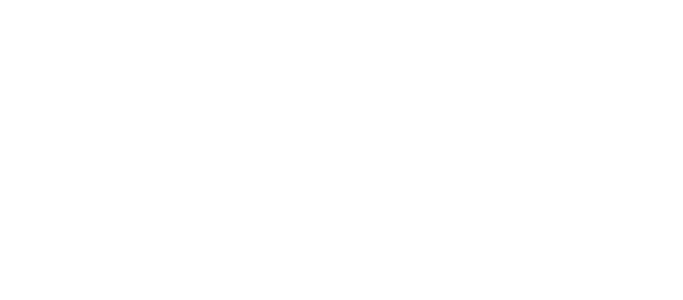
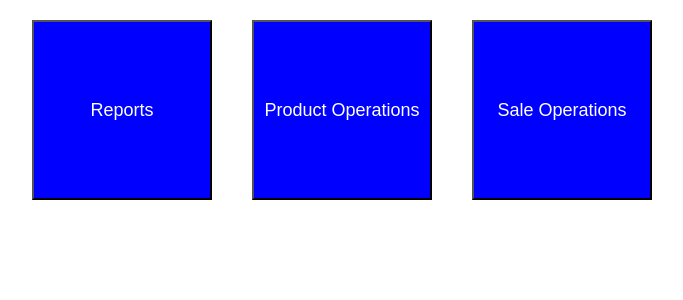
Before and after one commit to BLM3041/market_place, a Vue app in the folder client/frontend/: page /sellers/1 in a window 1280 px wide. Before the commit this address had no page. Shown: the top 300 px of the page, without its empty margins (298-981 px from the left). Built offline with nearby package versions, Linux system fonts and the light colour scheme; the HTML template or start-up script is replaced by a standard one.

Commit message:
routing for seller

```diff
--- a/client/frontend/src/components/login.vue
+++ b/client/frontend/src/components/login.vue
@@ -25,7 +25,7 @@
       }
   },
   methods: {
-      async handleSubmit(){
+       handleSubmit(){
 
           const data = {
               username : this.username,
@@ -38,20 +38,21 @@
               console.log("Belediyem")
             if(data.username == 'postgres' && data.password == '12345'){
                 console.log("will be routed")
-                window.location.href = "http://localhost:8080/management";
+                this.$router.push('/management')
             }
             else{
                  alert("Wrong password or username! please try again ")
             }
           }
           else{
-            await axios.post("http://localhost:5000/login", data)
+             axios.post("http://localhost:5000/login", data)
             .then(res => {
                 console.log(res)
                 let seller_id = res.data.seller_id
-                if ( seller_id!= -1){
+
+                if ( seller_id != -1){
                     console.log("Successed");
-                     window.location.href = "http://localhost:8080/sellers";
+                     this.$router.push(`/sellers/${seller_id}`);
                 }
                 else{
                     alert("Wrong password or username! please try again ")
--- a/client/frontend/src/components/sellerPage.vue
+++ b/client/frontend/src/components/sellerPage.vue
@@ -1,16 +1,21 @@
 <template>
         <div class="container">
 
-            <router-link to="/sellers/sellerid/reports" ><button type="button" class="btn">Reports</button> </router-link>
-            <router-link to="/sellers/sellerid/products" ><button type="button" class="btn">Product Operations</button></router-link>
-            <router-link to="/sellers/sellerid/stocks" ><button type="button" class="btn">Sale Operations</button></router-link>
+            <router-link :to="{name : 'SallerReports', params: {sellerid : this.sellerId}}" ><button type="button" class="btn">Reports</button> </router-link>
+            <router-link :to="{name : 'ProductOperations', params: {sellerid : this.sellerId}}"><button type="button" class="btn">Product Operations</button></router-link>
+            <router-link :to="{name : 'Stocks', params: {sellerid : this.sellerId}}" ><button type="button" class="btn">Sale Operations</button></router-link>
         </div>
 </template>
 
 <script>
 
 export default{
-    name:'SellerPage'
+    name:'SellerPage',
+    data(){
+        return{
+            sellerId : this.$route.params.sellerid
+        }
+    }
 }
 </script>
 
--- a/client/frontend/src/router/index.js
+++ b/client/frontend/src/router/index.js
@@ -1,8 +1,4 @@
-/*import Vue from "vue";
-import VueRouter from "vue-router";
 
-Vue.use(VueRouter);
-*/
 
 import {createRouter, createWebHistory} from "vue-router"
 
@@ -32,38 +28,13 @@
     component: Login
   },
   {
-    path: "/sellers",
-    name: "SellerPage",
-    component: SellerPage
-  },
-  {
-    path: "/sellers/sellerid/products",
-    name: "ProductOperations",
-    component: ProductOperations
-  },
-  {
-    path: "/sellers/sellerid/stocks",
-    name: "Stocks",
-    component: Stocks
-  },
-  {
-    path: "/sellers/sellerid/addProduct",
-    name: "addProduct",
-    component: AddProducts
-  },
-  {
-    path: "/sellers/sellerid/DeleteProducts",
-    name: "DeleteProducts",
-    component: DeleteProducts
-  },
-  {
     path: "/home",
     name: "CustomerPage",
     component: CustomerPage
   },
   {
     path: "/management/sellers",
-    name: "Seller Operations",
+    name: "SellerOperations",
     component: SellerOperations
   },
   {
@@ -77,29 +48,39 @@
     component: Reports
   },
   {
-    path: "/sellers/sellerid/reports",
+    path: "/sellers/:sellerid",
+    name: "SellerPage",
+    component: SellerPage
+  },
+  {
+    path: "/sellers/:sellerid/products",
+    name: "ProductOperations",
+    component: ProductOperations
+  },
+  {
+    path: "/sellers/:sellerid/stocks",
+    name: "Stocks",
+    component: Stocks
+  },
+  {
+    path: "/sellers/:sellerid/addProduct",
+    name: "addProduct",
+    component: AddProducts
+  },
+  {
+    path: "/sellers/:sellerid/DeleteProducts",
+    name: "DeleteProducts",
+    component: DeleteProducts
+  },
+
+  {
+    path: "/sellers/:sellerid/reports",
     name: "SallerReports",
     component: Reports
   },
-  /*
-  {
-    path: "/browse",
-    name: "User View",
-    component: () =>
-      import("../components/student/StatePage.vue"),
-  },
-  */
 
 ];
 
-/*
-
-const router = new VueRouter({
-  mode: "history",
-  base: process.env.BASE_URL,
-  routes,
-});
-*/
 const router = createRouter({
   history: createWebHistory(process.env.BASE_URL),
   routes
```
Also changed, not shown: 1 other file (tests, documents, lock files or other folders).
